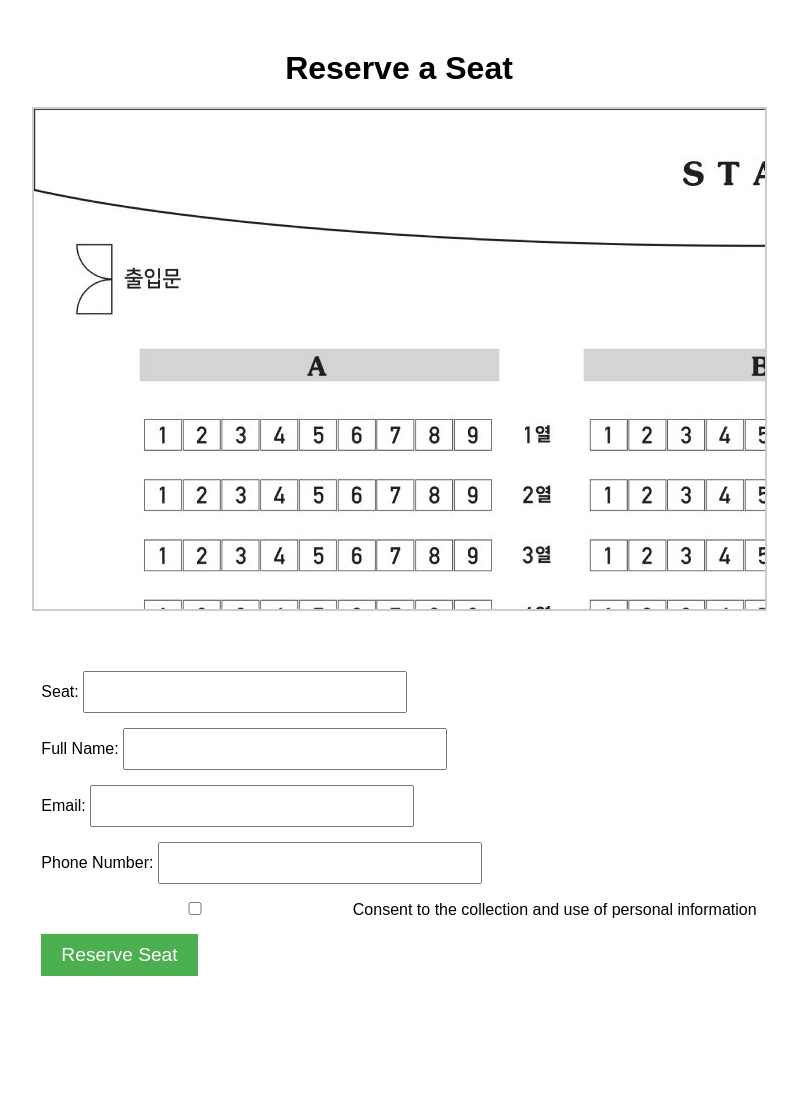
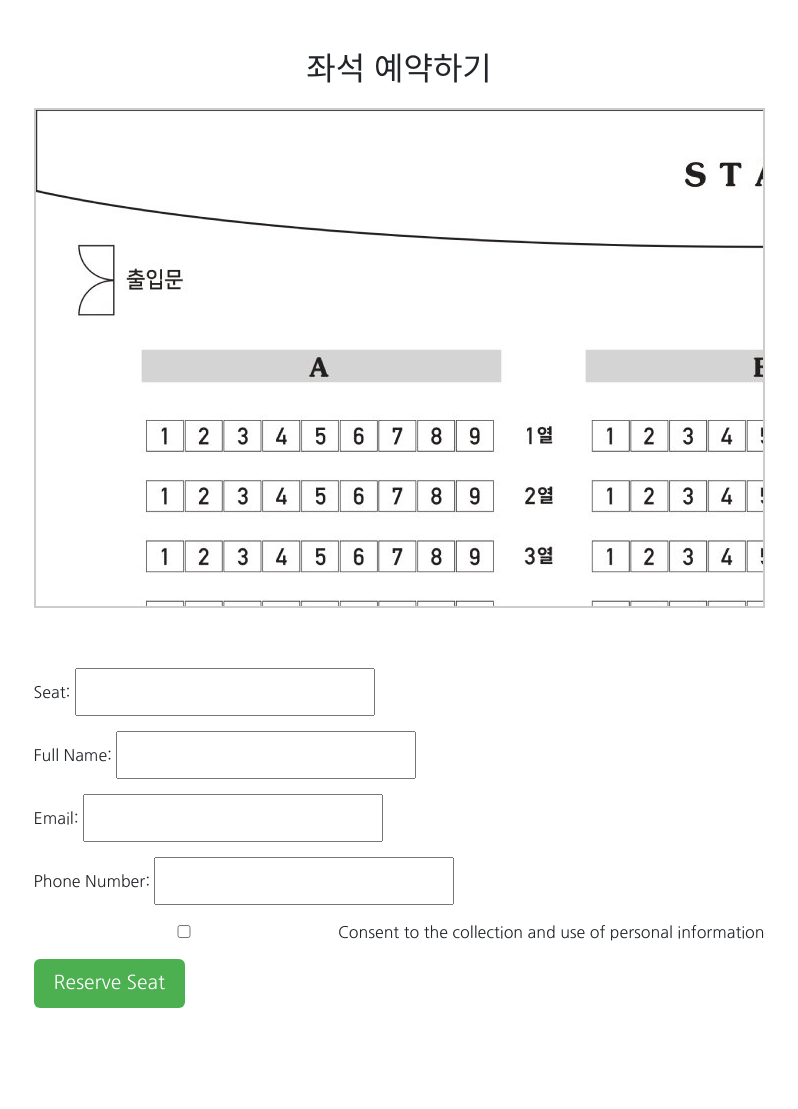
Before and after one commit to AppliedAlpha/NAJR, a Flask app: page /reserve in a window 1280 px wide. Shown: the top 1109 px of the page, without its empty margins (241-1039 px from the left). Run offline with Flask 3, Linux system fonts and the light colour scheme; data that the repository does not hold is empty.

Commit message:
📝 Editing more title & reserv. page

```diff
--- a/templates/reservation.html
+++ b/templates/reservation.html
@@ -1,12 +1,19 @@
 <!DOCTYPE html>
-<html lang="en">
+<html lang="ko">
 <head>
     <meta charset="UTF-8">
     <meta name="viewport" content="width=device-width, initial-scale=1.0">
-    <title>Reserve a Seat</title>
+    <title>나름자리 [좌석 예약]</title>
+
+    <!-- Bootstrap CSS -->
+    <link href="https://cdn.jsdelivr.net/npm/bootstrap@5.3.2/dist/css/bootstrap.min.css" rel="stylesheet">
+
+    <!-- Google Font -->
+    <link href="https://fonts.googleapis.com/css2?family=Nanum+Gothic:wght@300;400;700&display=swap" rel="stylesheet">
+
     <style>
         body {
-            font-family: Arial, sans-serif;
+            font-family: 'Nanum Gothic', sans-serif;
             margin-top: 50px;
             text-align: center;
         }
@@ -119,7 +126,7 @@
         {% endif %}
     {% endwith %}
 
-    <h1>Reserve a Seat</h1>
+    <h1>좌석 예약하기</h1>
 
     <div class="seat-container">
         <img src="{{ url_for('static', filename='images/seats.jpg') }}" alt="Seat Map" class="seat-map">
--- a/templates/title.html
+++ b/templates/title.html
@@ -9,11 +9,11 @@
     <link href="https://cdn.jsdelivr.net/npm/bootstrap@5.3.2/dist/css/bootstrap.min.css" rel="stylesheet">
 
     <!-- Google Font -->
-    <link href="https://fonts.googleapis.com/css2?family=Poppins:wght@300;400;700&display=swap" rel="stylesheet">
+    <link href="https://fonts.googleapis.com/css2?family=Nanum+Gothic:wght@300;400;700&display=swap" rel="stylesheet">
 
     <style>
         body {
-            font-family: 'Poppins', sans-serif;
+            font-family: 'Nanum Gothic', sans-serif;
             margin: 0;
             overflow: hidden;
         }
@@ -71,6 +71,7 @@
 
         /* Bootstrap Button Styling */
         .btn-custom {
+            font-weight: 700;
             font-size: 1.2rem;
             padding: 12px 24px;
             margin: 10px;
```
